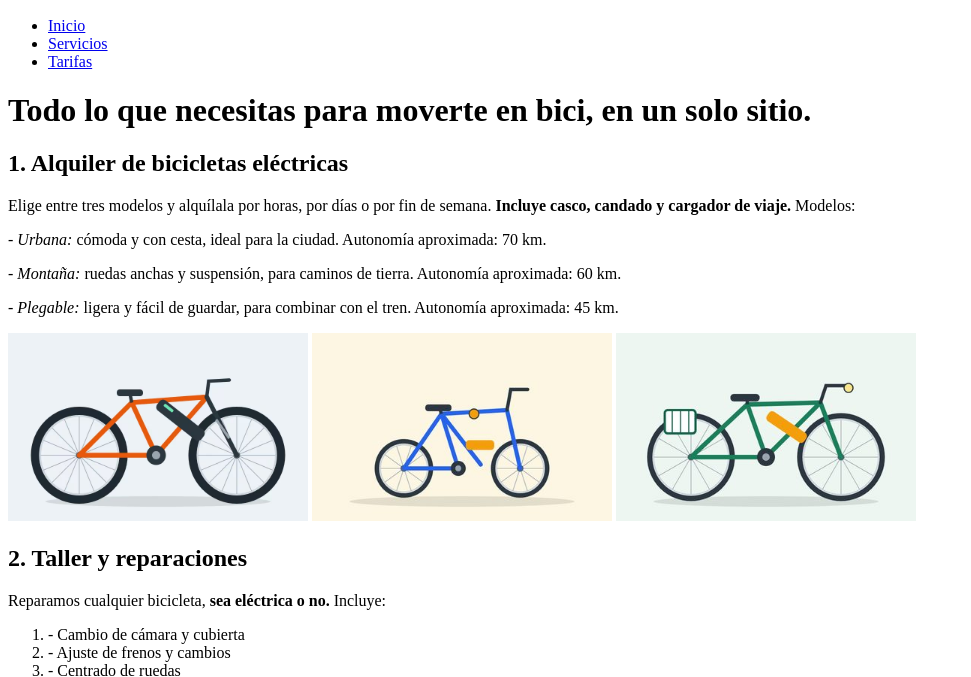
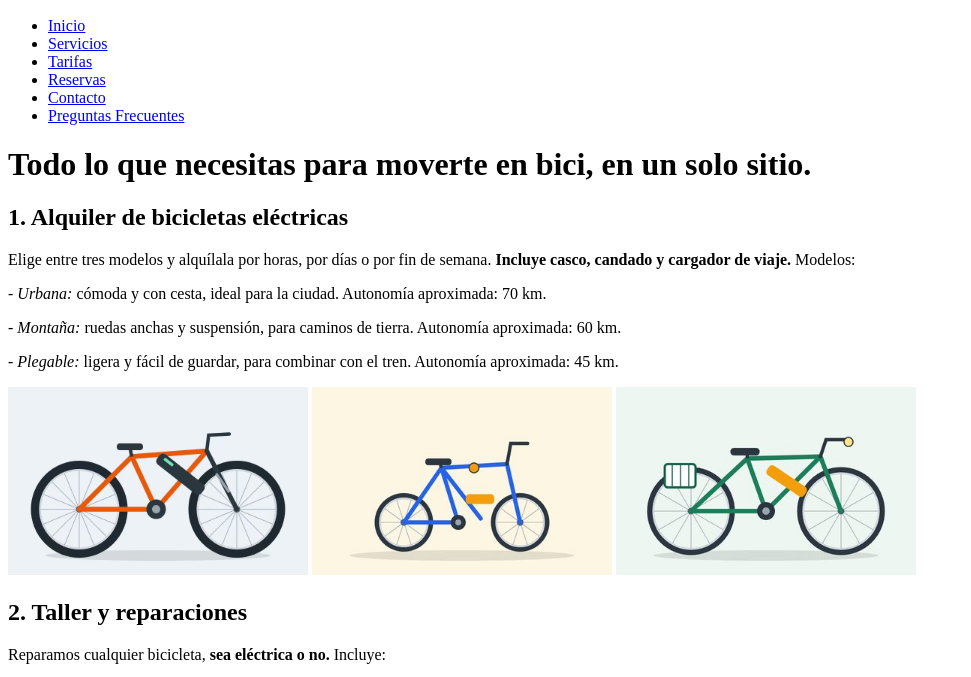
Before and after one commit to trunken12/rueda-libre, a plain HTML site: page plantilla-repositorio/servicios.html in a window 1280 px wide. Shown: the part 99-776 px from the top of the page, without its empty margins (0-971 px from the left). Drawn offline with Linux system fonts and the light colour scheme.

Commit message:
Actualiza la navegacion de plantilla
Co-authored-by: Copilot <223556219+Copilot@users.noreply.github.com>

```diff
--- a/plantilla-repositorio/servicios.html
+++ b/plantilla-repositorio/servicios.html
@@ -21,6 +21,11 @@
         <li><a href="index.html">Inicio</a></li>
         <li><a href="servicios.html" aria-current="page">Servicios</a></li>
         <li><a href="tarifas.html" >Tarifas</a></li>
+        <li><a href="reservas.html">Reservas</a></li>
+        <li><a href="contacto.html">Contacto</a></li>
+        <li><a href="preguntas.html">Preguntas Frecuentes</a></li>
+
+        </li>
         <!--<li><a href="reservas.html">Reservas</a></li>
         <li><a href="contacto.html">Contacto</a></li>
         <li><a href="preguntas.html">Preguntas Frecuentes</a></li> -->
```
Also changed, not shown: plantilla-repositorio/contacto.html (+3 -0 lines).
